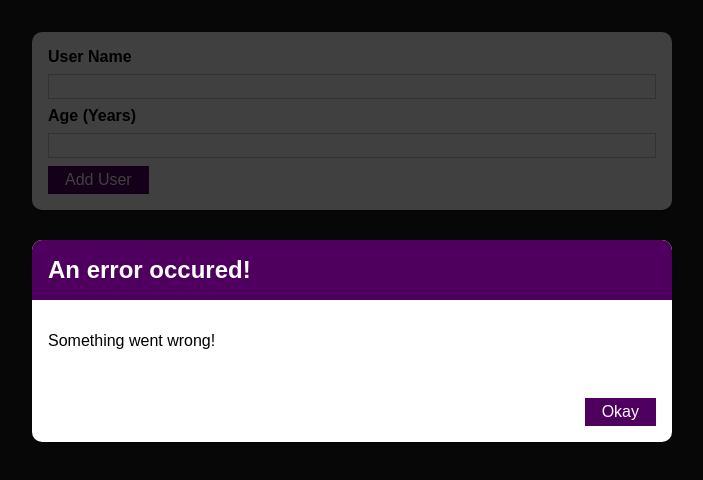
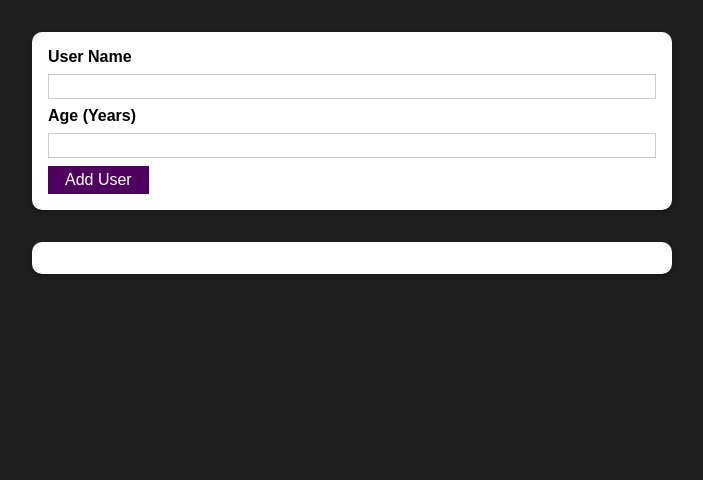
Before and after one commit to Saijeet7/react-guide-project, a React (Create React App) app: page / in a window 1280 px wide. Shown: the top 480 px of the page, without its empty margins (288-991 px from the left). Built offline with nearby package versions, Linux system fonts and the light colour scheme.

Commit message:
Complete : project

```diff
--- a/src/components/UI/ErrorModal.jsx
+++ b/src/components/UI/ErrorModal.jsx
@@ -6,7 +6,7 @@
 const ErrorModal = (props) => {
   return (
     <div>
-      <div className={classes.backdrop}></div>
+      <div className={classes.backdrop} onClick={props.onConfirm}></div>
       <Card className={classes.modal}>
         <header className={classes.header}>
           <h2>{props.title}</h2>
@@ -15,7 +15,7 @@
           <p>{props.message}</p>
         </div>
         <footer className={classes.actions}>
-          <Button>Okay</Button>
+          <Button onClick={props.onConfirm}>Okay</Button>
         </footer>
       </Card>
     </div>
--- a/src/components/Users/AddUser.jsx
+++ b/src/components/Users/AddUser.jsx
@@ -7,6 +7,7 @@
 const AddUser = (props) => {
   const [enteredUsername, setEnteredUsername] = useState("");
   const [enteredUserage, setEnteredUserage] = useState("");
+  const [error, setError] = useState();
 
   const addUserHandler = (event) => {
     event.preventDefault();
@@ -14,9 +15,18 @@
       enteredUsername.trim().length === 0 ||
       enteredUserage.trim().length === 0
     ) {
+      setError({
+        title: "Invalid input",
+        message: "Please enter a valid name and age (non-empty values)",
+      });
+
       return;
     }
     if (+enteredUserage < 1) {
+      setError({
+        title: "Invalid age",
+        message: "Please enter a valid  age (>0)",
+      });
       return;
     }
     props.onAddUser(enteredUsername, enteredUserage);
@@ -31,9 +41,19 @@
     setEnteredUserage(event.target.value);
   };
 
+  const errorHandle = () => {
+    setError(null);
+  };
+
   return (
     <div>
-      <ErrorModal title="An error occured!" message="Something went wrong!" />
+      {error && (
+        <ErrorModal
+          title={error.title}
+          message={error.message}
+          onConfirm={errorHandle}
+        />
+      )}
       <Card className={classes.input}>
         <form onSubmit={addUserHandler}>
           <label htmlFor="username">User Name</label>
--- a/src/components/Users/UserList.jsx
+++ b/src/components/Users/UserList.jsx
@@ -3,8 +3,6 @@
 import classes from "./UserList.module.css";
 
 const UserList = (props) => {
-  console.log("Passing " + props.users);
-  console.log(props.users);
   return (
     <Card className={classes.users}>
       <ul>
```
